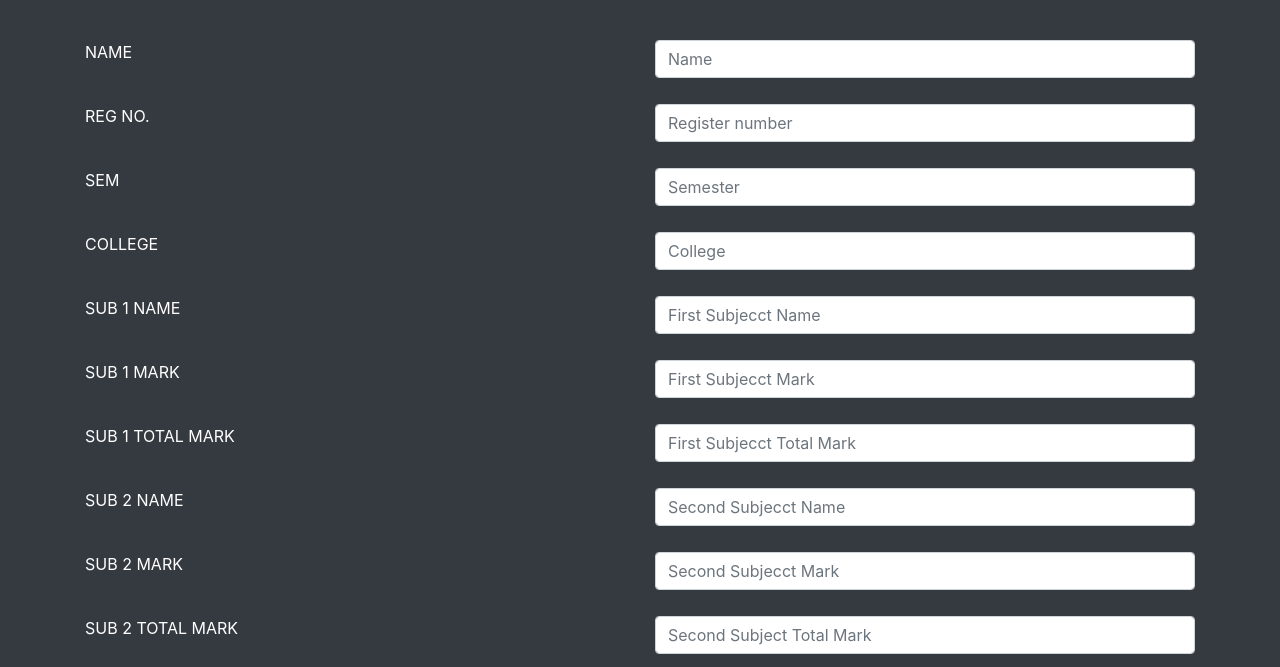
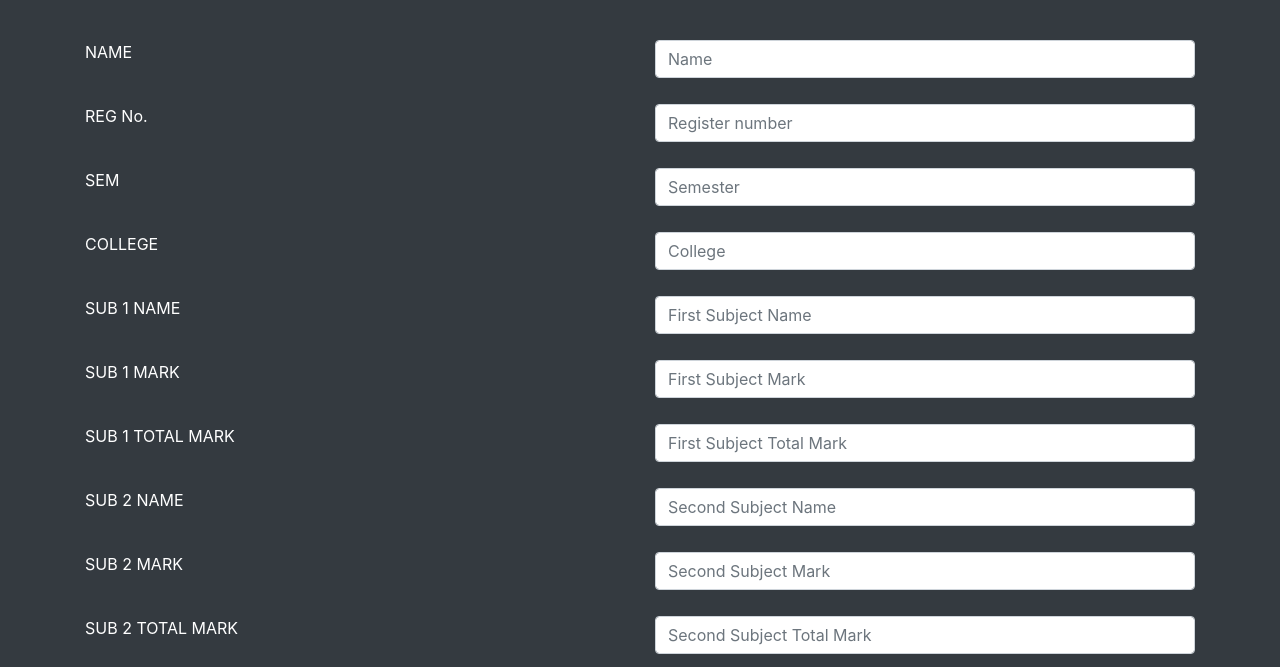
Before and after one commit to saifcool/python_assign, a Flask app: page / in a window 1280 px wide. Shown: the part 142-809 px from the top of the page. Run offline with Flask 2, Linux system fonts and the light colour scheme; some libraries are stand-ins or nearby versions.

Commit message:
Update marksheetinput.html

```diff
--- a/templates/marksheetinput.html
+++ b/templates/marksheetinput.html
@@ -36,7 +36,7 @@
     <br>
     <div class="row">
         <div class="col-sm-6">
-                <p style="color:white;">REG NO.</p>
+                <p style="color:white;">REG No.</p>
         </div>
         <div class="col-sm-6">
                 <input name="reg" class="form-control" type="text" placeholder="Register number"/>
@@ -66,7 +66,7 @@
                             <p style="color:white;">SUB 1 NAME</p>
                     </div>
                     <div class="col-sm-6">
-                            <input name="sub1" class="form-control" type="text" placeholder="First Subjecct Name"/>
+                            <input name="sub1" class="form-control" type="text" placeholder="First Subject Name"/>
                     </div>
                 </div>
                 <br>
@@ -75,7 +75,7 @@
                                 <p style="color:white;"> SUB 1 MARK</p>
                         </div>
                         <div class="col-sm-6">
-                                <input name="sub1m" class="form-control" type="number" placeholder="First Subjecct Mark"/>
+                                <input name="sub1m" class="form-control" type="number" placeholder="First Subject Mark"/>
                         </div>
                     </div>
                     <br>
@@ -84,7 +84,7 @@
                                     <p style="color:white;">SUB 1 TOTAL MARK</p>
                             </div>
                             <div class="col-sm-6">
-                                    <input name="sub1tm" class="form-control"  type="number" placeholder="First Subjecct Total Mark"/>
+                                    <input name="sub1tm" class="form-control"  type="number" placeholder="First Subject Total Mark"/>
                             </div>
                         </div>
                         <br>
@@ -93,7 +93,7 @@
                                     <p style="color:white;"> SUB 2 NAME</p>
                             </div>
                             <div class="col-sm-6">
-                                    <input name="sub2" class="form-control"  type="text" placeholder="Second Subjecct Name"/>
+                                    <input name="sub2" class="form-control"  type="text" placeholder="Second Subject Name"/>
                             </div>
                         </div>
                         <br>
@@ -102,7 +102,7 @@
                                         <p style="color:white;"> SUB 2 MARK</p>
                                 </div>
                                 <div class="col-sm-6">
-                                        <input name="sub2m" class="form-control"  type="number" placeholder="Second Subjecct Mark"/>
+                                        <input name="sub2m" class="form-control"  type="number" placeholder="Second Subject Mark"/>
                                 </div>
                             </div>
                             <br>
```
